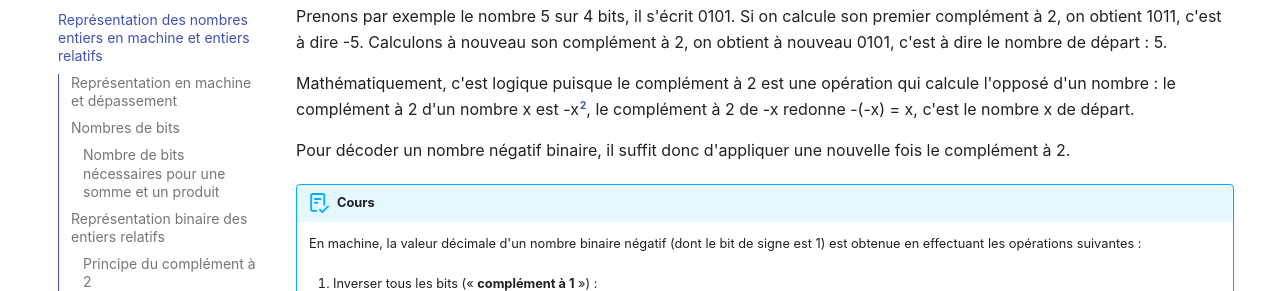
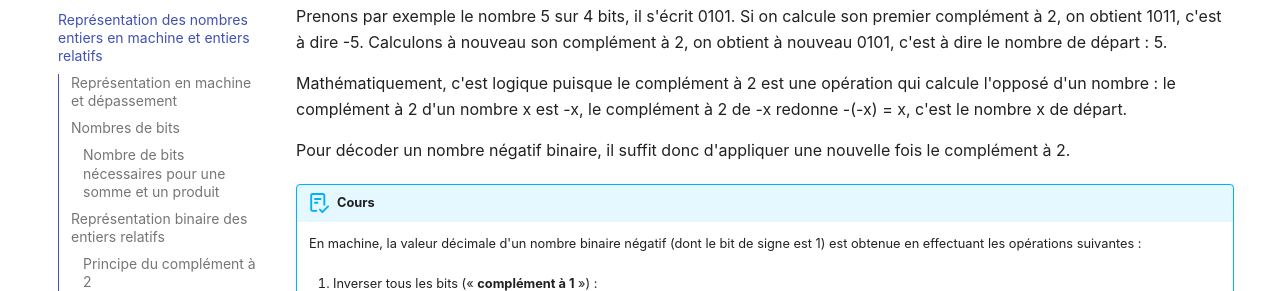
Before and after one commit to eipaca/NSI-1, an MkDocs documentation site: the page built from docs/types-et-valeurs-de-base/2-representation-des-entiers-en-machine-entiers-relatifs.md, in a window 1280 px wide and 900 px high, scrolled down 6003 px. Shown: the part 187-478 px from the top of the window. Built offline with MkDocs 1.6.1 and Material for MkDocs 9.7.7, drawn with Linux system fonts in a browser that asks for light colours; emoji names are drawn with the system emoji font; comment, search, counter and statistics services are not loaded; part of the change alters nothing that is shown.

Commit message:
Add files via upload

```diff
--- a/docs/types-et-valeurs-de-base/2-representation-des-entiers-en-machine-entiers-relatifs.md
+++ b/docs/types-et-valeurs-de-base/2-representation-des-entiers-en-machine-entiers-relatifs.md
@@ -198,10 +198,13 @@ Observons d'abord ce qu'il se passe quand on inverse les bits d'un nombre binair
 
 On constate facilement qu'en ajoutant un nombre binaire à son complément à 1, le résultat est toujours un nombre binaire composé uniquement de 1 : $111...111_2$, autrement dit à $-1_{10}$.
 
-On en déduit, qu'en ajoutant 1 au complément à 1 d'un nombre binaire $x$ on obtient l'opposé de $x$, c'est-à-dire $-x$. C'est le « **complément à 2** » !
+On en déduit, qu'en ajoutant 1 au complément à 1 d'un nombre binaire $x$ on obtient l'opposé de $x$, c'est-à-dire $-x$. C'est le « **complément à 2** »[^2.2] !
 
 - $5_{10}$  s'écrit 0101 en binaire sur 4 bits. Son complément à 1 est 1010,  son complément à 2 est 1011. On peut vérifier que 0101 + 1011 = 0000 sur 4 bits (le 1 au début disparait), 1011 est bien l'opposé de 5, c'est à dire $-5_{10}$
 - $42_{10}$ s'écrit 0010 1010 en binaire  sur 8 bits. Son complément à 1 est 1101 0101, son complément à 2 est 1101 0110. On peut vérifier que 0010 1010 + 1101 0110 = 0000 0000 sur 8 bits (le 1 au début disparait), 1101 0110 est bien l'opposé de 42, c'est à dire $-42_{10}$.
+
+[^2.2]: Il y a une exception avec le nombre le plus négatif représentable (par exemple -8 sur 4 bits : 1000). Si on fait son complément à 2, on obtient... 1000 à nouveau, car il n'y a pas de +8 représentable en complément à 2 sur 4 bits (le maximum est +7).
+
 
 
 !!! abstract "Cours"
@@ -266,9 +269,8 @@ On constate que quand on calcule deux fois le complément à 2 d'un nombre, on r
 
 Prenons par exemple le nombre 5 sur 4 bits, il s'écrit 0101. Si on calcule son premier complément à 2, on obtient 1011, c'est à dire -5. Calculons à nouveau son complément à 2, on obtient à nouveau 0101, c'est à dire le nombre de départ : 5.
 
-Mathématiquement, c'est logique puisque le complément à 2 est une opération qui calcule l'opposé d'un nombre : le complément à 2 d'un nombre x est -x[^2.2], le complément à 2 de -x redonne -(-x) = x, c'est le nombre x de départ.
+Mathématiquement, c'est logique puisque le complément à 2 est une opération qui calcule l'opposé d'un nombre : le complément à 2 d'un nombre x est -x, le complément à 2 de -x redonne -(-x) = x, c'est le nombre x de départ.
 
-[^2.2]: Il y a une exception avec le nombre le plus négatif représentable (par exemple -8 sur 4 bits : 1000). Si on fait son complément à 2, on obtient... 1000 à nouveau, car il n'y a pas de +8 représentable en complément à 2 sur 4 bits (le maximum est +7).
 
 Pour décoder un nombre négatif binaire, il suffit donc d'appliquer une nouvelle fois le complément à 2.
 
```
